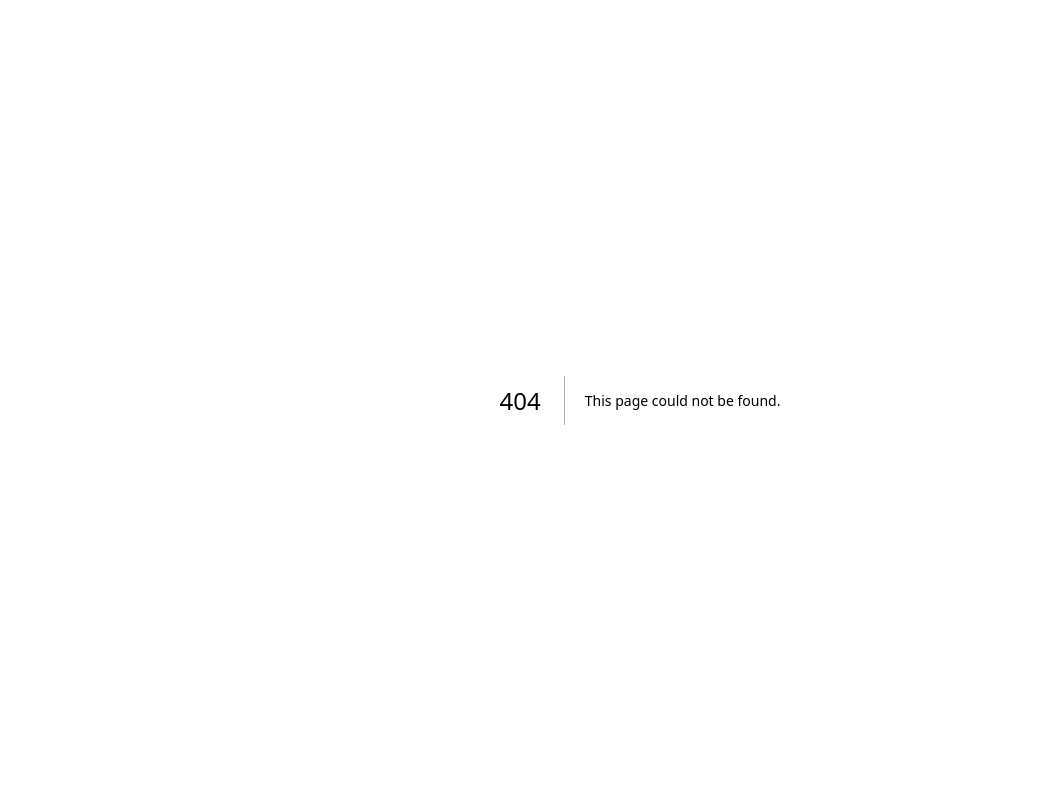
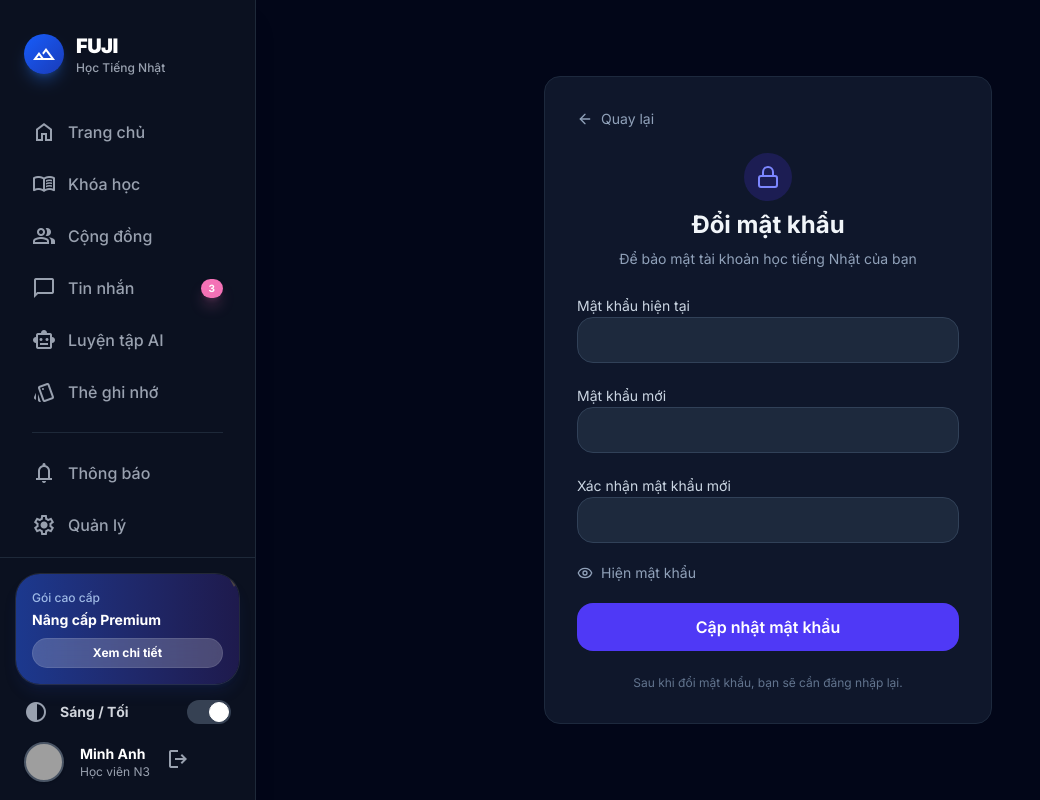
Before and after one commit to NhatBlue123/fuji-fe, a Next.js app: page /profile/change-password in a window 1280 px wide. Before the commit this address had no page. Shown: the whole page, without its empty margins (0-1040 px from the left). Built offline with nearby package versions, Linux system fonts and the light colour scheme; grey boxes are pictures that could not be loaded.

Commit message:
Update profile full

```diff
--- a/src/app/(user)/home/HeroSection.tsx
+++ b/src/app/(user)/home/HeroSection.tsx
@@ -7,7 +7,7 @@ const HeroSection = () => {
           className="w-full h-full bg-cover bg-center transform scale-105"
           style={{
             backgroundImage:
-              'url("https://lh3.googleusercontent.com/aida-public/AB6AXuB-0H413QGHVmbebIlG1fj6OMnPzgFRDOaQZOq2DxLJMxtjK0P7VjCnCsjUlnAoun3J-acR1M3rSTXPDtqTNSTFUdFiJinhXaGf1nQNb1Gl8XA6gdYyijjozi-gJsg6V4tEB5xCpoCZaw1xb26qCFFYfLeCT64NwSSsPs-1Q64PHfLkuuvmdJdQpgUfIpcrb8S2jhDXazjs-F19uu8vR444_2S5hjtAWw1a5HOALkwVzUoBmbeLiuKC7CcBFfAbJ3IhdDZ4awJcN_c")',
+              'url("https://haycafe.vn/wp-content/uploads/2022/03/Hinh-anh-nui-Phu-Si-dep.jpg")',
           }}
         ></div>
         <div className="absolute inset-0 bg-gradient-to-r from-[#0B1120] via-[#0B1120]/80 to-blue-900/40 mix-blend-multiply"></div>
@@ -19,7 +19,7 @@ const HeroSection = () => {
 
       {/* Content */}
       <div className="relative z-10 max-w-2xl text-white pt-10">
-        <div className="inline-flex items-center gap-2 bg-white/5 backdrop-blur-md px-4 py-1.5 rounded-full border border-white/10 mb-6 shadow-glow">
+        <div className="inline-flex items-center gap-2 bg-white/5 backdrop-blur-md px-4 py-2 rounded-full border border-white/10 mb-6 shadow-glow">
           <span className="size-4 rounded-full bg-secondary animate-pulse shadow-[0_0_10px_#F472B6]"></span>
           <span className="text-xl font-bold tracking-wide uppercase text-secondary">
             Nền tảng học tiếng Nhật số 1
--- a/src/app/(user)/home/StatsSection.tsx
+++ b/src/app/(user)/home/StatsSection.tsx
@@ -42,12 +42,12 @@ const StatsSection = () => {
   }
 
   return (
-    <div className="px-8 md:px-12 lg:px-20 -mt-24 relative z-20">
-      <div className="flex grid-rows-4 xl:flex-rows-2 lg:grid-cols-4 gap-6">
+    <div className="px-6 md:px-12 lg:px-20 -mt-16 relative z-20">
+      <div className="flex grid-rows-4 xl:flex-rows-2 lg:grid-cols-4 gap-4">
         {stats.map((stat) => (
           <div
             key={stat.label}
-            className="glass-card p-6 rounded-2xl flex items-center gap-6 hover:bg-slate-800/60 transition-colors"
+            className="glass-card p-6 rounded-2xl flex items-center gap-4 hover:bg-slate-800/60 transition-colors"
           >
             <div className={`size-32 rounded-full ${getColorClasses(stat.color)} flex items-center justify-center border`}>
               <span className="material-symbols-outlined">{stat.icon}</span>
--- /dev/null
+++ b/src/app/(user)/profile/change-password/page.tsx
@@ -0,0 +1,152 @@
+"use client";
+
+import { useState } from "react";
+import { Eye, EyeOff, Lock,  ArrowLeft } from "lucide-react";
+import { useRouter } from "next/navigation";
+
+export default function ChangePasswordPage() {
+  const router = useRouter();
+
+  const [currentPassword, setCurrentPassword] = useState("");
+  const [newPassword, setNewPassword] = useState("");
+  const [confirmPassword, setConfirmPassword] = useState("");
+  const [showPassword, setShowPassword] = useState(false);
+  const [error, setError] = useState("");
+
+  const handleSubmit = (e: React.FormEvent) => {
+    e.preventDefault();
+    setError("");
+
+    if (!currentPassword || !newPassword || !confirmPassword) {
+      setError("Vui lòng nhập đầy đủ thông tin.");
+      return;
+    }
+
+    if (newPassword.length < 8) {
+      setError("Mật khẩu mới phải có ít nhất 8 ký tự.");
+      return;
+    }
+
+    if (newPassword !== confirmPassword) {
+      setError("Mật khẩu xác nhận không khớp.");
+      return;
+    }
+
+    // 🚀 Gọi API đổi mật khẩu tại đây (sau này)
+    // await fetch("/api/change-password", ...)
+
+    // 🔐 Sau khi đổi mật khẩu → logout
+    localStorage.removeItem("token");
+    localStorage.removeItem("user");
+
+    router.push("/");
+  };
+
+  return (
+    <div className="min-h-screen bg-slate-950 flex items-center justify-center px-4">
+      <div className="w-full max-w-md bg-slate-900 border border-slate-800 rounded-2xl p-8 space-y-6">
+
+        <button
+    onClick={() => router.back()}
+    className="flex items-center gap-2 text-sm text-slate-400
+               hover:text-slate-200 transition w-fit"
+  >
+    <ArrowLeft size={16} />
+    Quay lại
+  </button>
+        {/* Header */}
+        <div className="text-center space-y-2">
+          <div className="mx-auto w-12 h-12 rounded-full bg-indigo-600/20 flex items-center justify-center">
+            <Lock className="text-indigo-400" />
+          </div>
+          <h1 className="text-2xl font-bold text-slate-100">
+            Đổi mật khẩu
+          </h1>
+          <p className="text-sm text-slate-400">
+            Để bảo mật tài khoản học tiếng Nhật của bạn
+          </p>
+        </div>
+
+        {/* Form */}
+        <form onSubmit={handleSubmit} className="space-y-5">
+
+          {/* Current Password */}
+          <div className="space-y-1">
+            <label className="text-sm text-slate-300">
+              Mật khẩu hiện tại
+            </label>
+            <input
+              type={showPassword ? "text" : "password"}
+              value={currentPassword}
+              onChange={(e) => setCurrentPassword(e.target.value)}
+              className="w-full rounded-lg bg-slate-800 border border-slate-700
+                         px-4 py-2.5 text-slate-100
+                         focus:outline-none focus:ring-2 focus:ring-indigo-500"
+            />
+          </div>
+
+          {/* New Password */}
+          <div className="space-y-1">
+            <label className="text-sm text-slate-300">
+              Mật khẩu mới
+            </label>
+            <input
+              type={showPassword ? "text" : "password"}
+              value={newPassword}
+              onChange={(e) => setNewPassword(e.target.value)}
+              className="w-full rounded-lg bg-slate-800 border border-slate-700
+                         px-4 py-2.5 text-slate-100
+                         focus:outline-none focus:ring-2 focus:ring-indigo-500"
+            />
+          </div>
+
+          {/* Confirm Password */}
+          <div className="space-y-1">
+            <label className="text-sm text-slate-300">
+              Xác nhận mật khẩu mới
+            </label>
+            <input
+              type={showPassword ? "text" : "password"}
+              value={confirmPassword}
+              onChange={(e) => setConfirmPassword(e.target.value)}
+              className="w-full rounded-lg bg-slate-800 border border-slate-700
+                         px-4 py-2.5 text-slate-100
+                         focus:outline-none focus:ring-2 focus:ring-indigo-500"
+            />
+          </div>
+
+          {/* Show Password */}
+          <button
+            type="button"
+            onClick={() => setShowPassword(!showPassword)}
+            className="flex items-center gap-2 text-sm text-slate-400 hover:text-slate-200 transition"
+          >
+            {showPassword ? <EyeOff size={16} /> : <Eye size={16} />}
+            {showPassword ? "Ẩn mật khẩu" : "Hiện mật khẩu"}
+          </button>
+
+          {/* Error */}
+          {error && (
+            <p className="text-sm text-red-400">
+              {error}
+            </p>
+          )}
+
+          {/* Submit */}
+          <button
+            type="submit"
+            className="w-full py-3 rounded-lg bg-indigo-600
+                       hover:bg-indigo-500 text-white font-semibold transition"
+          >
+            Cập nhật mật khẩu
+          </button>
+        </form>
+
+        {/* Footer */}
+        <p className="text-xs text-center text-slate-500">
+          Sau khi đổi mật khẩu, bạn sẽ cần đăng nhập lại.
+        </p>
+      </div>
+    </div>
+  );
+}
--- a/src/app/(user)/profile/edit/page.tsx
+++ b/src/app/(user)/profile/edit/page.tsx
@@ -4,7 +4,6 @@ export default function EditProfilePage() {
   return (
     <div className="min-h-screen bg-slate-950 px-4 py-16">
       <div className="mx-auto max-w-4xl space-y-10">
-
         {/* ================= HEADER ================= */}
         <div className="flex items-center justify-between">
           <div>
@@ -16,6 +15,7 @@ export default function EditProfilePage() {
             </p>
           </div>
 
+
           <Link
             href="/profile"
             className="text-sm text-slate-400 hover:text-slate-200 transition"
@@ -26,7 +26,6 @@ export default function EditProfilePage() {
 
         {/* ================= FORM ================= */}
         <form className="space-y-10">
-
           {/* ===== BASIC INFO ===== */}
           <div className="rounded-2xl bg-slate-900 border border-slate-800 p-8 space-y-6">
             <h2 className="text-lg font-semibold text-slate-100">
@@ -130,7 +129,6 @@ export default function EditProfilePage() {
               Lưu thay đổi
             </button>
           </div>
-
         </form>
       </div>
     </div>
--- a/src/app/(user)/profile/page.tsx
+++ b/src/app/(user)/profile/page.tsx
@@ -1,10 +1,24 @@
+"use client";
+
+import { useState } from "react";
 import Link from "next/link";
-import { Edit, LogOut } from "lucide-react";
+import { useRouter } from "next/navigation";
+import { Edit, LogOut, Key } from "lucide-react";
 export default function ProfilePage() {
+  const [openLogout, setOpenLogout] = useState(false);
+  const router = useRouter();
+
+  const handleLogout = () => {
+    // 1️⃣ Clear auth (tùy bạn dùng gì)
+    localStorage.removeItem("token");
+    localStorage.removeItem("user");
+
+    // 2️⃣ Redirect về home
+    router.push("/");
+  };
   return (
     <div className="min-h-screen bg-slate-950 px-4 py-16">
       <div className="mx-auto max-w-6xl space-y-12">
-
         {/* ================= HEADER ================= */}
         <div className="flex flex-row md:flex-row items-center gap-8 rounded-2xl bg-slate-900 p-8 border border-slate-800">
           <div className="w-28 h-28 rounded-full bg-gradient-to-br from-indigo-500 to-violet-500 flex items-center justify-center text-4xl font-bold text-white">
@@ -15,28 +29,86 @@ export default function ProfilePage() {
             <h1 className="text-2xl font-bold text-slate-100">
               Dương Công Lượng
             </h1>
+            <p className="text-slate-400">Người học tiếng Nhật • Trình độ N5</p>
             <p className="text-slate-400">
-              Người học tiếng Nhật • Trình độ N5
-            </p>
-            <p className="text-slate-400">
-              Mục tiêu: <span className="text-slate-200 font-medium">JLPT N3</span>
+              Mục tiêu:{" "}
+              <span className="text-slate-200 font-medium">JLPT N3</span>
             </p>
           </div>
 
-          <div className="flex gap-3">
+          <div className="flex flex-wrap gap-3">
+            {/* Edit Profile */}
             <Link
               href="/profile/edit"
-            className="flex items-center gap-2 px-4 py-2 rounded-lg
-                       bg-zinc-800 hover:bg-red-600 transition"
+              className="flex items-center gap-2 h-11 px-4 rounded-lg
+               bg-slate-700 text-slate-200
+               hover:bg-indigo-600 hover:text-white
+               transition"
             >
               <Edit size={16} />
               Chỉnh sửa hồ sơ
             </Link>
-            <button className="px-5 py-2.5 rounded-lg bg-slate-800 text-slate-300 hover:bg-red-600 hover:text-white cursor-pointer transition">
+
+            {/* Change Password */}
+            <Link
+              href="/profile/change-password"
+              className="flex items-center gap-2 h-11 px-4 rounded-lg
+               bg-slate-700 text-slate-200
+               hover:bg-indigo-600 hover:text-white
+               transition"
+            >
+              <Key size={16} />
+              Đổi mật khẩu
+            </Link>
+
+            {/* Logout */}
+            <button
+              onClick={() => setOpenLogout(true)}
+              className="flex items-center gap-2 h-11 px-4 rounded-lg
+               bg-slate-700 text-slate-200
+               hover:bg-indigo-600 hover:text-white
+               transition"
+            >
+              <LogOut size={16} />
               Đăng xuất
             </button>
           </div>
         </div>
+
+        {openLogout && (
+          <div
+            className="fixed inset-0 z-50 flex items-center justify-center
+                        bg-black/60 backdrop-blur-sm"
+          >
+            <div className="bg-zinc-800 rounded-2xl w-full max-w-sm p-6 space-y-5">
+              <h2 className="text-lg font-semibold text-center">
+                Xác nhận đăng xuất
+              </h2>
+
+              <p className="text-sm text-zinc-400 text-center">
+                Bạn có chắc chắn muốn đăng xuất không?
+              </p>
+
+              <div className="flex gap-3 pt-2">
+                <button
+                  onClick={() => setOpenLogout(false)}
+                  className="flex-1 py-2 rounded-lg bg-zinc-700
+                           hover:bg-zinc-600 transition"
+                >
+                  Hủy
+                </button>
+
+                <button
+                  onClick={handleLogout}
+                  className="flex-1 py-2 rounded-lg bg-red-600
+                           hover:bg-red-500 transition"
+                >
+                  Có
+                </button>
+              </div>
+            </div>
+          </div>
+        )}
 
         {/* ================= STATS ================= */}
         <div className="flex grid-cols-1 sm:grid-cols-3 p-4 gap-6">
@@ -86,7 +158,6 @@ export default function ProfilePage() {
 
         {/* ================= GOAL + ACCOUNT ================= */}
         <div className="grid grid-cols-1 md:grid-cols-2 gap-6 p-4">
-
           {/* GOAL */}
           <div className="rounded-2xl bg-slate-900 border border-slate-800 p-8 space-y-4">
             <h2 className="text-xl font-semibold text-slate-100">
@@ -94,11 +165,10 @@ export default function ProfilePage() {
             </h2>
 
             <p className="text-slate-400">
-              🎯 JLPT <span className="text-slate-200 font-medium">N3</span> trong 6 tháng
+              🎯 JLPT <span className="text-slate-200 font-medium">N3</span>{" "}
+              trong 6 tháng
             </p>
-            <p className="text-slate-400">
-              ⏱ 60 phút học mỗi ngày
-            </p>
+            <p className="text-slate-400">⏱ 60 phút học mỗi ngày</p>
 
             <button className="mt-4 px-5 py-2.5 rounded-lg bg-slate-800 text-slate-200 hover:bg-red-600 cursor-pointer transition">
               Cập nhật mục tiêu
@@ -111,18 +181,24 @@ export default function ProfilePage() {
             </h2>
 
             <div className="space-y-2 text-slate-400">
-              <p>Email: <span className="text-slate-200">luong@gmail.com</span></p>
-              <p>Ngày tham gia: <span className="text-slate-200">01/2025</span></p>
-              <p>Gói học: <span className="text-slate-200">Free</span></p>
+              <p>
+                Email: <span className="text-slate-200">luong@gmail.com</span>
+              </p>
+              <p>
+                Ngày tham gia: <span className="text-slate-200">01/2025</span>
+              </p>
+              <p>
+                Gói học: <span className="text-slate-200">Free</span>
+              </p>
               <p>
                 Trạng thái:{" "}
-                <span className="text-emerald-400 font-medium">Đang hoạt động</span>
+                <span className="text-emerald-400 font-medium">
+                  Đang hoạt động
+                </span>
               </p>
             </div>
           </div>
-
         </div>
-
       </div>
     </div>
   );
--- a/src/components/user-component/layout/Sidebar.tsx
+++ b/src/components/user-component/layout/Sidebar.tsx
@@ -163,13 +163,20 @@ const Sidebar = () => {
                 "url('https://lh3.googleusercontent.com/aida-public/AB6AXuAfFl_pOyFigGwfLtmeb6LniwUCm0yBud_fv-LOAt4SoJGaT1pzBnvbOgHz5kbgBJOB_ssp423Jkd3U7soqab37_QOtQjp5mQW96CfW95qvn9FSRNVuMMNXx7T7vxkuG7ZnHbevTkCEnYHd7eRQX_QSbjeoZteLQeY9ag0vm-wqmhxamd3eiryL-cOTWrKLJp4fETdKaaaZEcH--J8xyVwIDsYlZdYp_zX6qbEXJOIXInVkVVBxP_D4xyoF96BL9Zpu4P_AZlntpRY')",
             }}
           ></div>
-          <div className="flex-1 min-w-0">
+          <div>
+            <Link
+            href="/profile"
+            className="flex-1 min-w-0 block rounded-lg
+             hover:bg-blue-500 dark:hover:bg-gray-800
+             transition p-1"
+          >
             <p className="text-sm font-bold text-gray-900 dark:text-white truncate">
               Minh Anh
             </p>
             <p className="text-xs text-gray-500 dark:text-gray-400 truncate">
               Học viên N3
             </p>
+          </Link>
           </div>
           <button className="text-gray-400 hover:text-white transition-colors">
             <span className="material-symbols-outlined">logout</span>
```
Lines whose indentation alone changed are shown as unchanged.
